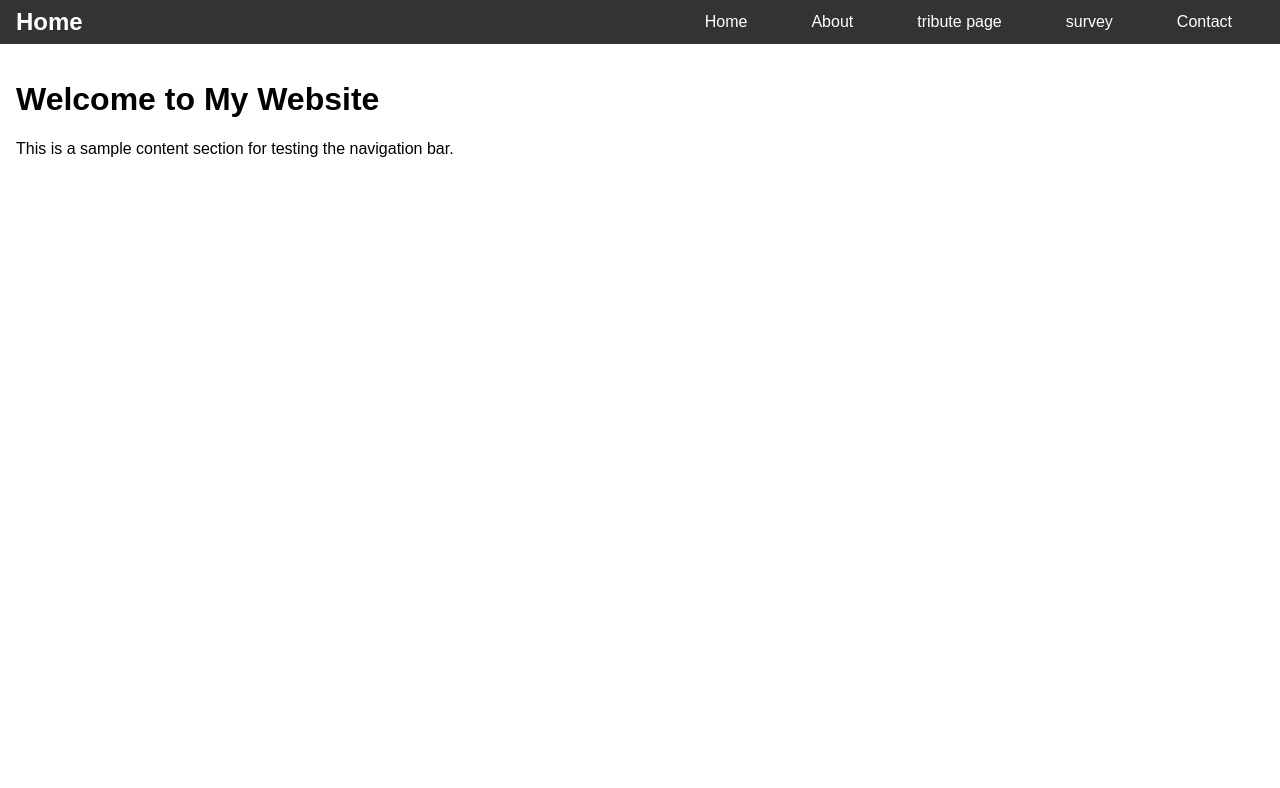
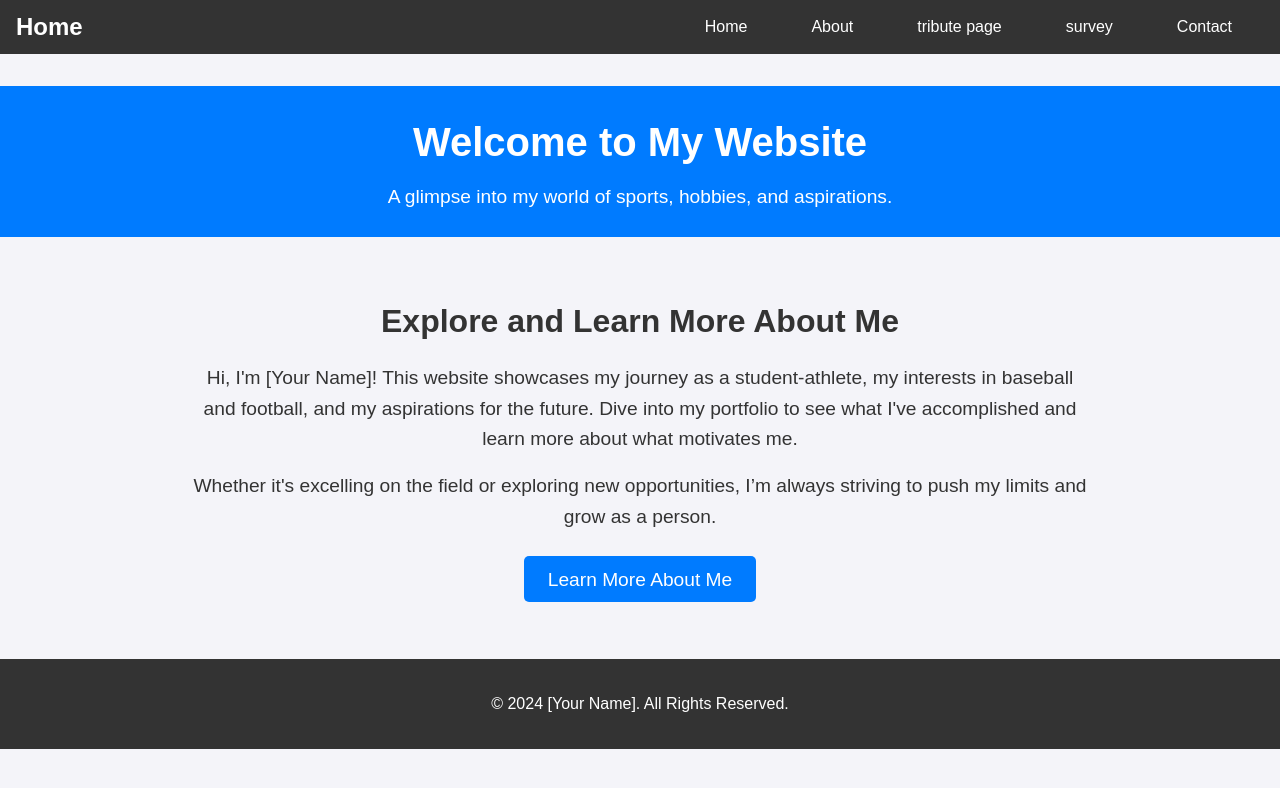
Before and after one commit to ReidHorton47/portfolio, a plain HTML site: page home.html in a window 1280 px wide. Drawn offline with Linux system fonts and the light colour scheme.

Commit message:
home css fixed

```diff
--- a/home.css
+++ b/home.css
@@ -0,0 +1,103 @@
+body {
+    margin: 0;
+    font-family: Arial, sans-serif;
+    line-height: 1.6;
+    background-color: #f4f4f9;
+    color: #333;
+}
+
+header {
+    background: #007BFF;
+    color: white;
+    padding: 1.5rem 0;
+    text-align: center;
+}
+
+header h1 {
+    margin: 0;
+    font-size: 2.5rem;
+}
+
+header p {
+    margin: 0.5rem 0 0;
+    font-size: 1.2rem;
+}
+
+nav {
+    background-color: #333;
+    padding: 0.5rem 0;
+}
+
+
+.container {
+    padding: 2rem;
+    max-width: 900px;
+    margin: 0 auto;
+    text-align: center;
+}
+
+.container h2 {
+    margin-bottom: 1rem;
+    font-size: 2rem;
+}
+
+.container p {
+    margin: 1rem 0;
+    font-size: 1.2rem;
+}
+
+.cta {
+    margin-top: 2rem;
+}
+
+.cta a {
+    text-decoration: none;
+    color: white;
+    background-color: #007BFF;
+    padding: 0.8rem 1.5rem;
+    font-size: 1.2rem;
+    border-radius: 5px;
+    transition: background-color 0.3s;
+}
+
+.cta a:hover {
+    background-color: #0056b3;
+}
+
+footer {
+    background-color: #333;
+    color: white;
+    text-align: center;
+    padding: 1rem 0;
+    margin-top: 2rem;
+}
+.navbar {
+    display: flex;
+    justify-content: space-between;
+    align-items: center;
+    background-color: #333;
+    padding: 0.5rem 1rem;
+}
+
+.navbar ul {
+    list-style: none;
+    display: flex;
+    margin: 0;
+    padding: 0;
+}
+
+.navbar ul li {
+    margin: 0 1rem;
+}
+
+.navbar ul li a {
+    color: white;
+    text-decoration: none;
+    padding: 0.5rem 1rem;
+    transition: background-color 0.3s;
+}
+
+.navbar ul li a:hover {
+    background-color: #575757;
+    border-radius: 5px;
+}
--- a/home.html
+++ b/home.html
@@ -6,6 +6,7 @@
     <link rel="stylesheet" href="survey.html">
     <link rel="stylesheet" href="contact.html">
     <link rel="stylesheet" href="home.html">
+    <link rel="stylesheet" href="home.css">
     <meta charset="UTF-8">
     <meta name="viewport" content="width=device-width, initial-scale=1.0">
     <title>Navigation Bar</title>
@@ -25,8 +26,39 @@
     </nav>
 
     <div style="padding: 1rem;">
-        <h1>Welcome to My Website</h1>
-        <p>This is a sample content section for testing the navigation bar.</p>
     </div>
 </body>
 </html>
+<!DOCTYPE html>
+<html lang="en">
+<head>
+    <meta charset="UTF-8">
+    <meta name="viewport" content="width=device-width, initial-scale=1.0">
+    <title>Welcome to My Website</title>
+    <style>
+    </style>
+</head>
+<body>
+    <header>
+        <h1>Welcome to My Website</h1>
+        <p>A glimpse into my world of sports, hobbies, and aspirations.</p>
+    </header>
+
+    <div class="container">
+        <h2>Explore and Learn More About Me</h2>
+        <p>
+            Hi, I'm [Your Name]! This website showcases my journey as a student-athlete, my interests in baseball and football, and my aspirations for the future. Dive into my portfolio to see what I've accomplished and learn more about what motivates me.
+        </p>
+        <p>
+            Whether it's excelling on the field or exploring new opportunities, I’m always striving to push my limits and grow as a person.
+        </p>
+        <div class="cta">
+            <a href="about.html">Learn More About Me</a>
+        </div>
+    </div>
+
+    <footer>
+        <p>© 2024 [Your Name]. All Rights Reserved.</p>
+    </footer>
+</body>
+</html>
```
